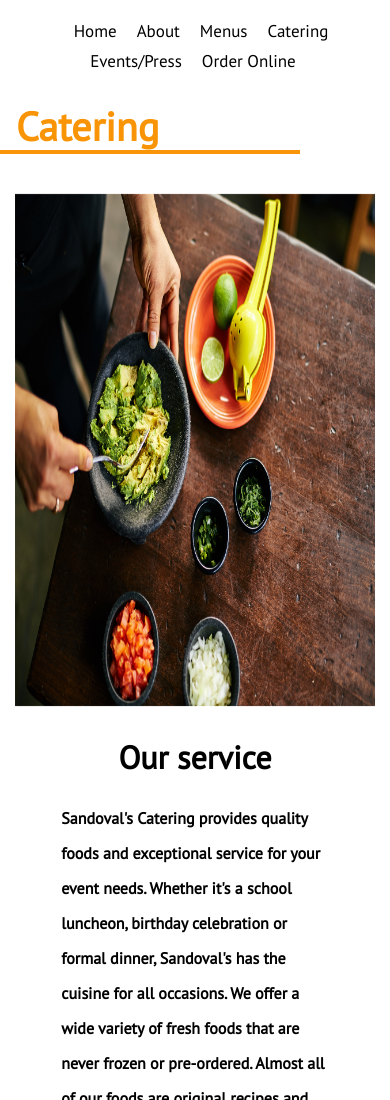
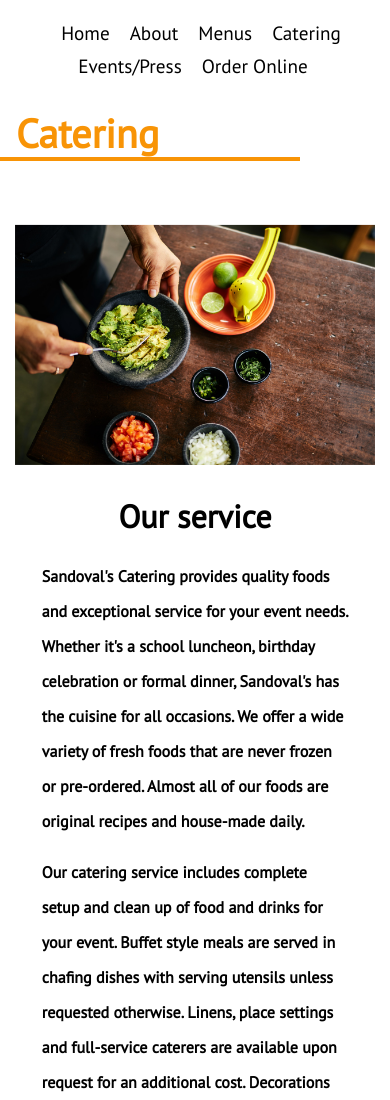
Before and after one commit to ndubs18/Sandovals, a website: page catering.html in a window 390 px wide. Shown: the top 1100 px of the page. Drawn offline with nearby package versions, Linux system fonts and the light colour scheme.

Commit message:
style fixex

```diff
--- a/styles/catering.css
+++ b/styles/catering.css
@@ -70,7 +70,11 @@
     }
     header .text_row {
         padding:0;
-        width: 85%
+        width: 95%
+    }
+    .image_row .col-sm img {
+        height: 15rem;
+
     }
 }
 /* HEADER */
--- a/styles/main.css
+++ b/styles/main.css
@@ -31,7 +31,7 @@
         }
 
         nav li a.nav-link {
-            font-size: 1.2em;
+            font-size: 1.6rem;
             color: white;
             padding: 0 .5rem;
 
@@ -54,7 +54,8 @@
         color: rgba(248, 148, 6, 1);
         border-bottom: 4px solid rgba(248, 148, 6, 1);
         display: inline-block;
-
+        margin-bottom: 2rem;
+        font-size: 3.75rem;
     }
 
     .row .col-sm-6 h4
@@ -199,7 +200,17 @@
 
 
 /* MEDIA QUERIES */
+@media only screen and (max-width: 1200px)
+{
+    header h1 {
+        font-size: 2.5rem;
+    }
+    header h4 {
+        font-size: 1.2rem
 
+    }
+
+}
 @media only screen and (max-width: 993px)
 {
     header {
@@ -209,6 +220,10 @@
     }
     header .row {
         padding-top: 4rem
+    }
+    nav li a.nav-link {
+        font-size: 1.35rem;
+
     }
 
 }
@@ -224,7 +239,7 @@
     }
 
     .nav-item .nav-link {
-        font-size: 17px;
+        font-size: 1.2rem;
         padding: 0 .25rem .25rem 0
 
     }
```
